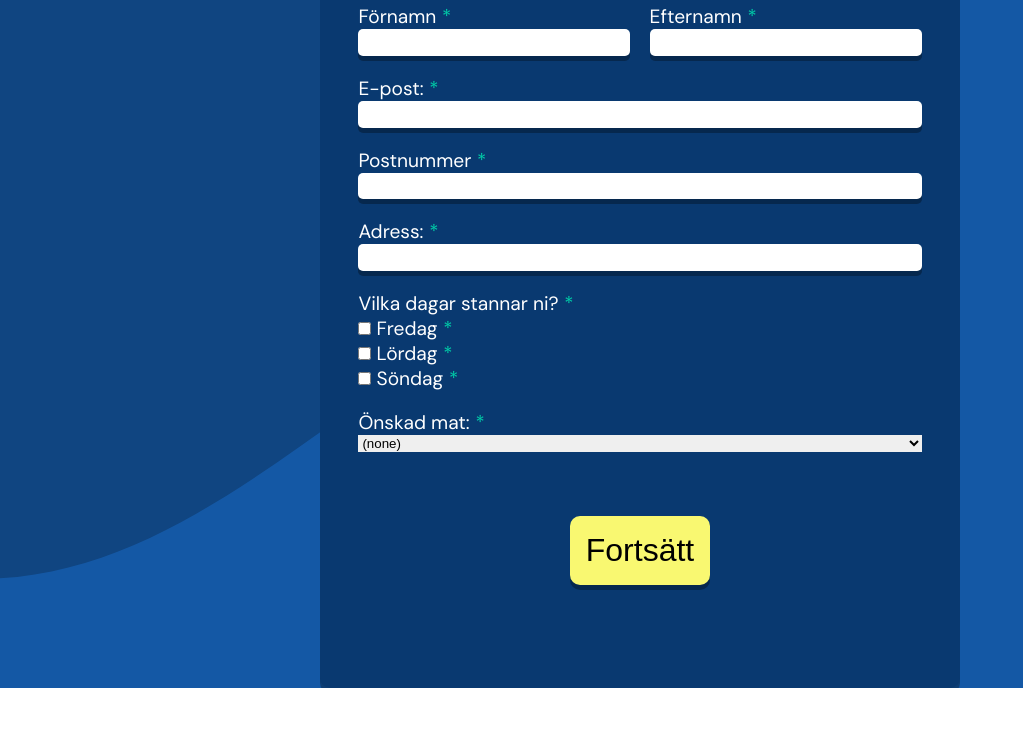
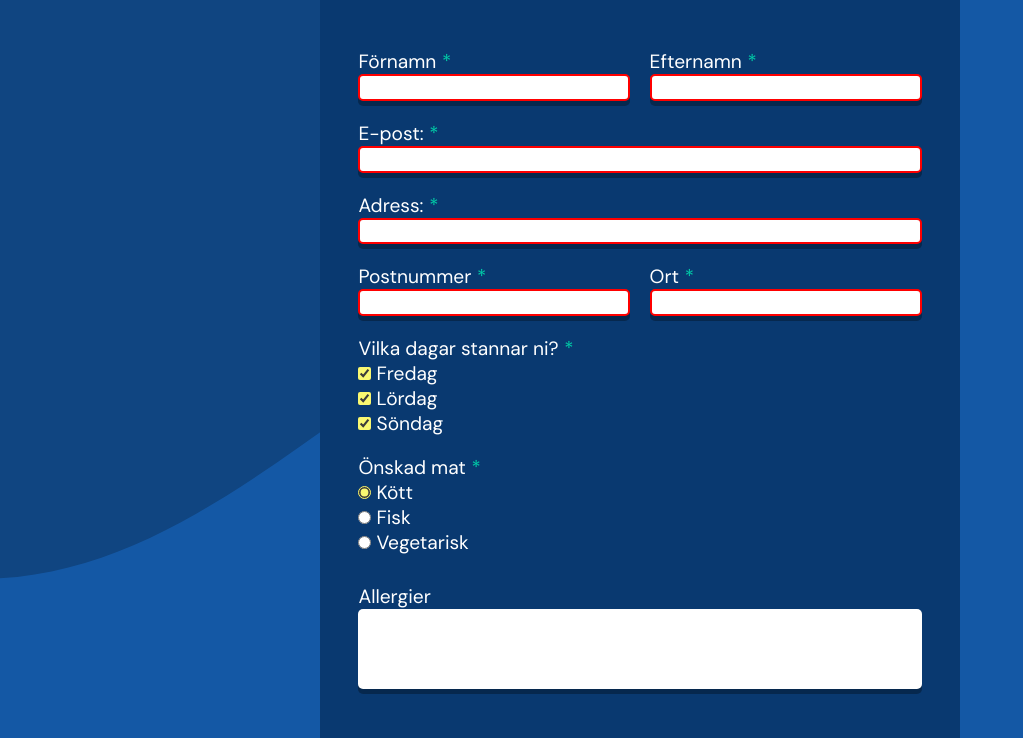
Before and after one commit to felix-skorvald/b-ttre-web, a plain HTML site: page form.html in a window 1280 px wide. Shown: the part 113-851 px from the top of the page, without its empty margins (0-1023 px from the left). Before the commit the page ends 801 px from the top, so only its background shows below. Drawn offline with Linux system fonts and the light colour scheme.

Commit message:
Adds validation to form and updates food-input

```diff
--- a/form.html
+++ b/form.html
@@ -10,56 +10,80 @@
     <link rel="stylesheet" href="style.css">
 </head>
 <body class="body-form">
-    <a href="index.html">TILLBAKA</a>
+
     <form action="" autocomplete="on">
         <h1>Boka plats</h1>
         <h3>Bättre web 18 - 20 oktober</h3>
-        <div class="names">
+        <div class="double">
             <div class="input-container">
-                <label for="firstname">Förnamn</label>
-                <input type="text" name="fname" id="firstname">
+                <label for="firstname" class="reqlabel">Förnamn</label>
+                <input type="text" name="fname" id="firstname" required>
             </div>
             <div class="input-container">
-                <label for="lastname">Efternamn</label>
-                <input type="text" name="lastname" id="lastname">
+                <label for="lastname" class="reqlabel">Efternamn</label>
+                <input type="text" name="lastname" id="lastname" required>
             </div>
         </div>
-        <label for="email">E-post:</label>
-        <input type="text" name="email" id="email" >
-        <label for="zip">Postnummer</label>
-        <input type="text" name="zip" id="zip">
-        <label for="adress">Adress:</label>
-        <input type="text" name="adress" id="adress">
+        <label for="email" class="reqlabel">E-post:</label>
+        <input type="email" name="email" id="email" required>
+        <label for="adress" class="reqlabel">Adress:</label>
+        <input type="text" name="adress" id="adress" required>
+        <div class="double">
+            <div class="input-container">
+                <label for="zip" class="reqlabel">Postnummer</label>
+                <input type="text" name="zip" id="zip" minlength="5" required>
+            </div>
+            <div class="input-container">
+                <label for="ort" class="reqlabel">Ort</label>
+                <input type="text" name="ort" id="ort" required>
+            </div>
+
+        </div>
 
         <div>
-            <label for="days"> Vilka dagar stannar ni?</label>
+            <p class="reqlabel">Vilka dagar stannar ni?</p>
             <div class="check">
-                <input type="checkbox" name="" id="fri">
+                <input type="checkbox" name="days" id="fri" checked>
                 <label for="fri">Fredag</label>
 
             </div>
             <div class="check">
-                <input type="checkbox" name="" id="sat">
+                <input type="checkbox" name="days" id="sat" checked>
                 <label for="sat">Lördag</label>
 
             </div>
             <div class="check">
-                <input type="checkbox" name="" id="sun">
+                <input type="checkbox" name="days" id="sun" checked>
                 <label for="sun">Söndag</label>
 
             </div>
 
+        </div>
+
+        <div>
+            <p class="reqlabel">Önskad mat</p>
+            <div class="radio">
+                <input type="radio" name="food" id="meat" checked>
+                <label for="meat">Kött</label>
+
+            </div>
+            <div class="radio">
+                <input type="radio" name="food" id="fish">
+                <label for="fish">Fisk</label>
+
+            </div>
+            <div class="radio">
+                <input type="radio" name="food" id="veg">
+                <label for="veg">Vegetarisk</label>
+
             </div>
 
-    <label for="food">Önskad mat:</label>
-    <select name="" id="food">
-        <option value="none">(none)</option>
-        <option value="meat">Kött</option>
-        <option value="fish">Fisk</option>
-        <option value="veg">Vegetarisk</option>
-    </select>
+        </div>
+        <label for="allergy" class="allergy">Allergier</label>
+        <textarea name="allergy" id="allergy"></textarea>
 
-    <button class="formbtn">Fortsätt</button>
+
+    <button type="submit" class="formbtn">Fortsätt</button>
     </form>
 
 </body>
--- a/style.css
+++ b/style.css
@@ -123,6 +123,11 @@ header a {
 
 }
 
+.program>div>h4 {
+    margin-top: 2em;
+    margin-bottom: 0.5em;
+}
+
 .program>div>p {
     margin-top: 1em;
 }
@@ -222,33 +227,6 @@ footer {
     justify-content: center;
 }
 
-@media (max-width: 900px){
-    .intro>p {
-        max-width: 70%;
-        transition: max-width 1s;
-
-    }
-
-    .program>div {
-        max-width: 90%;
-        transition: max-width 1s;
-    }
-
-    .pictures {
-        grid-template-rows: 10vh;
-
-    }
-
-    .text-map {
-        flex-direction: column;
-    }
-
-    .text {
-        max-width: 90%;
-    }
-
-}
-
 /* FORMULÄR */
 
 .body-form {
@@ -283,18 +261,26 @@ form {
     justify-content: center;
 }
 
-input[type=text] {
+form>h3 {
+    margin-bottom: 2em;
+}
+
+input[type=text], input[type=email], textarea{
     min-height: 2em;
     border-radius: 5px;
     box-shadow: 0px 5px 0px var(--shadow);
     margin-bottom: 1.5em;
 }
 
+input:invalid {
+    border: 2px solid red;
+}
+
 .check:last-child {
     margin-bottom: 1em;
 }
 
-.names {
+.double {
     display: flex;
     flex-direction:row;
     gap: 1em;
@@ -306,13 +292,63 @@ input[type=text] {
     width: 100%;
 }
 
+#allergy {
+    resize: none;
+    min-height: 6em;
+}
+
+.allergy {
+    margin-top: 1.5em;
+}
+
 button {
-    margin: 2em;
+    margin: 1em;
     place-self: center;
 }
 
-label::after{
+.reqlabel::after{
     content:"*";
     margin-left: 0.3em;
     color: var(--thirdcolor);
 }
+
+@media (max-width: 900px){
+    .intro>p {
+        max-width: 70%;
+        transition: max-width 1s;
+
+    }
+
+    .program>div {
+        max-width: 90%;
+        transition: max-width 1s;
+    }
+
+    .pictures {
+        grid-template-rows: 10vh;
+
+    }
+
+    .text-map {
+        flex-direction: column;
+    }
+
+    .text {
+        max-width: 90%;
+    }
+
+    form {
+        width: 95%;
+    }
+
+}
+
+@media (max-width: 600px){
+    .double {
+        flex-direction: column;
+    }
+
+    header>h1 {
+        text-align: center;
+    }
+}
```
Also changed, not shown: index.html (+1 -1 lines).
